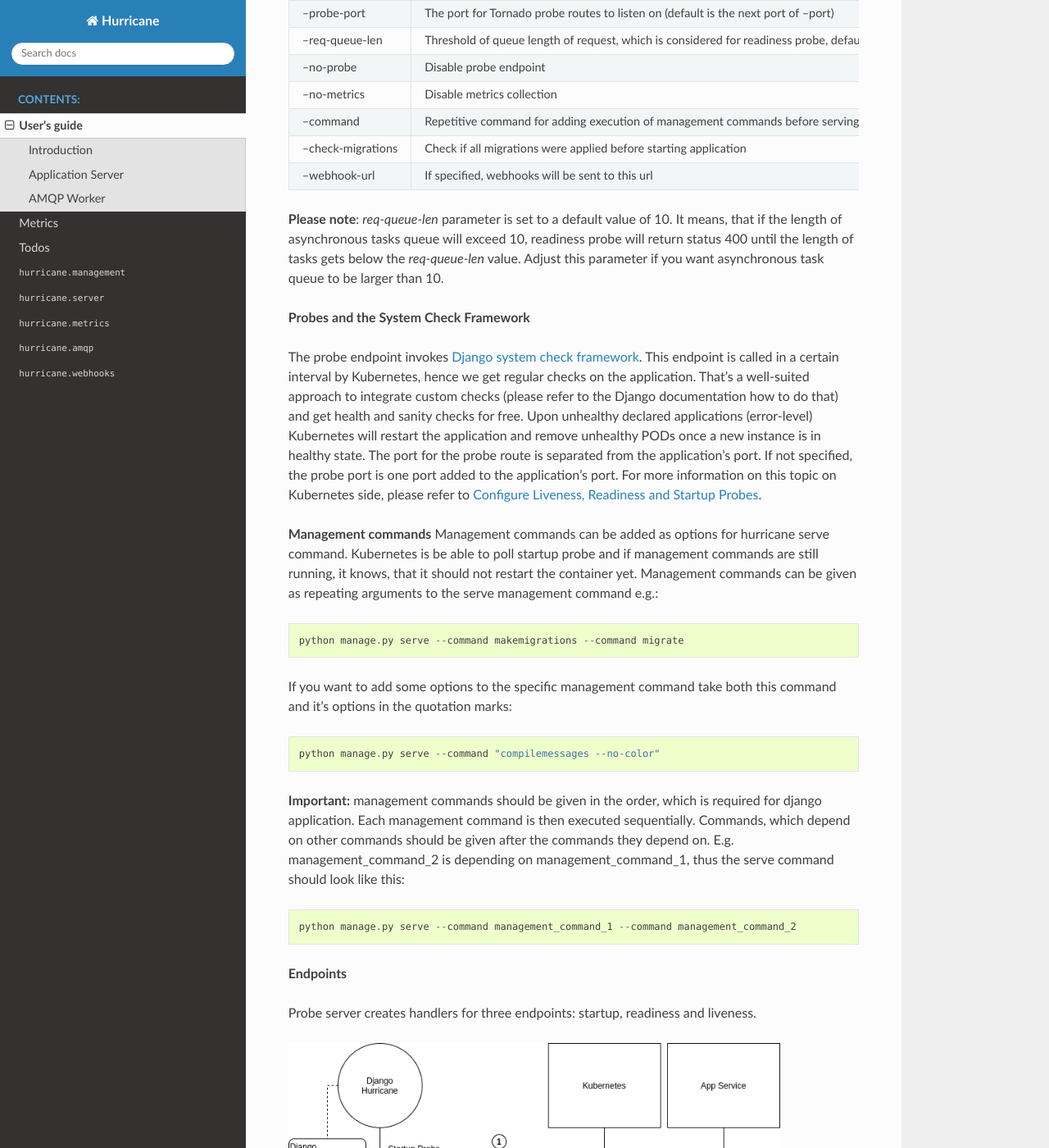
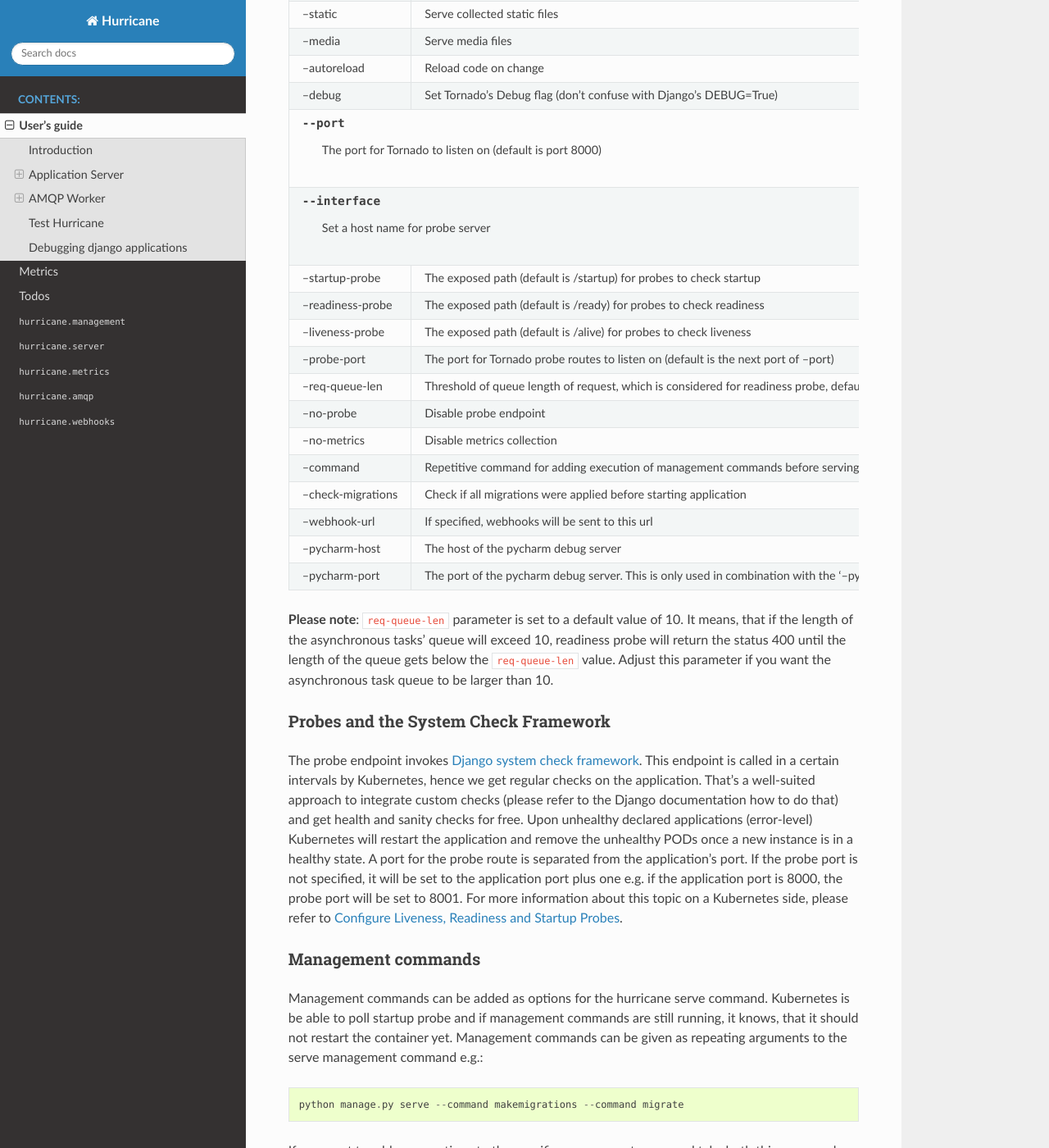
Before and after one commit to django-hurricane/django-hurricane, a Sphinx documentation site: the page built from docs/usage.rst, in a window 1280 px wide and 1400 px high, scrolled down 1729 px. Shown: the whole window at 82% size. Built offline with Sphinx 7.4.7 and the Read the Docs theme 2.0.0, drawn with Linux system fonts in a browser that asks for light colours; some of the changed text lies outside the part shown.

Commit message:
feat: add toc and missing info from readme

```diff
--- a/docs/usage.rst
+++ b/docs/usage.rst
@@ -1,6 +1,9 @@
 User's guide
 ============
 
+.. contents:: Table of Contents
+   :depth: 4
+   :local:
 
 Introduction
 ------------
@@ -24,24 +27,25 @@
 robust, scalable and secure applications with Django by leveraging the existing expertise of our favorite framework is
 the main goal of this initiative.
 
-Using Tornado-powered application server gives several advantages compared to the standard Django application server.
-It is single-threaded and at the same time non-blocking and includes a builtin IO Loop from
+Using a Tornado-powered application server gives several advantages compared to the standard Django application server.
+It is a single-threaded and at the same time a non-blocking server, that includes a builtin IO Loop from
 `asyncio <https://docs.python.org/3/library/asyncio.html>`_ library. Django application server is blocked while waiting
-for the client. On the other hand Tornado application server can handle processes asynchronously and thus is not blocked
-while waiting for the client or database. This also gives the possibility to run webhooks and other asynchronous tasks
+for the client. On the other hand a Tornado application server can handle processes asynchronously and thus is not blocked
+while waiting for the client or the database. This also gives the possibility to run webhooks and other asynchronous tasks
 directly in the application server, avoiding the usage of external asynchronous task queues such as Celery.
 
 Application Server
 ------------------
 
-**Run the application server**
+Run the application server
+^^^^^^^^^^^^^^^^^^^^^^^^^^
 
 In order to start the Django app run the management command *serve*:
 ::
    python manage.py serve
 
-It simply starts a Tornado-based application server ready to serve your Django application. No need for any other
-app server.
+This command simply starts a Tornado-based application server ready to serve your Django application.
+There is no need for any other application server.
 
 Command options for *serve*-command:
 
@@ -81,25 +85,34 @@
 +--------------------+-------------------------------------------------------------------------------------+
 | --webhook-url      | If specified, webhooks will be sent to this url                                     |
 +--------------------+-------------------------------------------------------------------------------------+
+| --pycharm-host     | The host of the pycharm debug server                                                |
++--------------------+-------------------------------------------------------------------------------------+
+| --pycharm-port     | The port of the pycharm debug server. This is only used in combination              |
+|                    | with the '--pycharm-host' option                                                    |
++--------------------+-------------------------------------------------------------------------------------+
 
-**Please note**: `req-queue-len` parameter is set to a default value of 10. It means, that if the length of
-asynchronous tasks queue will exceed 10, readiness probe will return status 400 until the length of tasks gets below the
-`req-queue-len` value. Adjust this parameter if you want asynchronous task queue to be larger than 10.
+**Please note**: :code:`req-queue-len` parameter is set to a default value of 10. It means, that if the length of the
+asynchronous tasks' queue will exceed 10, readiness probe will return the status 400 until the length of the queue
+gets below the :code:`req-queue-len` value. Adjust this parameter if you want the asynchronous task queue to be larger
+than 10.
 
-**Probes and the System Check Framework**
+Probes and the System Check Framework
+^^^^^^^^^^^^^^^^^^^^^^^^^^^^^^^^^^^^^
 
 The probe endpoint invokes `Django system check framework <https://docs.djangoproject.com/en/2.2/topics/checks/>`_.
-This endpoint is called in a certain interval by Kubernetes, hence we get regular checks on the application. That's
+This endpoint is called in a certain intervals by Kubernetes, hence we get regular checks on the application. That's
 a well-suited approach to integrate custom checks (please refer to the Django documentation how to do that) and get
 health and sanity checks for free. Upon unhealthy declared applications (error-level) Kubernetes will restart the
-application and remove unhealthy PODs once a new instance is in healthy state.
-The port for the probe route is separated from the application's port. If not specified, the probe port is one port
-added to the application's port. For more information on this topic on Kubernetes side, please refer to
+application and remove the unhealthy PODs once a new instance is in a healthy state.
+A port for the probe route is separated from the application's port. If the probe port is not specified, it
+will be set to the application port plus one e.g. if the application port is 8000, the probe port will be set to 8001.
+For more information about this topic on a Kubernetes side, please refer to
 `Configure Liveness, Readiness and Startup Probes <https://kubernetes.io/docs/tasks/configure-pod-container/configure-liveness-readiness-startup-probes/>`_.
 
 
-**Management commands**
-Management commands can be added as options for hurricane serve command. Kubernetes is be able to poll startup probe
+Management commands
+^^^^^^^^^^^^^^^^^^^
+Management commands can be added as options for the hurricane serve command. Kubernetes is be able to poll startup probe
 and if management commands are still running, it knows, that it should not restart the container yet. Management
 commands can be given as repeating arguments to the serve management command e.g.:
 ::
@@ -117,7 +130,8 @@
 ::
     python manage.py serve --command management_command_1 --command management_command_2
 
-**Endpoints**
+Endpoints
+^^^^^^^^^
 
 Probe server creates handlers for three endpoints: startup, readiness and liveness.
 
@@ -139,7 +153,8 @@
 commands does not block the main event loop and thus runs in a separate executor. Upon successful execution
 of management commands, the HTTP server is started.
 
-**Webhooks**
+Webhooks
+^^^^^^^^
 
 Webhooks can be specified as command options of *serve*-command. Right now, there are available two webhooks: startup-
 webhook and liveness-webhook. First is an indicator of the status of startup probe. Startup-webhook sends a status, and
@@ -151,34 +166,65 @@
 cannot handle webhook properly, an error or a warning will be logged. Response of the webhook should
 be 200 to indicate the success of receiving webhook.
 
-*Creating new webhook types*
+**Creating new webhook types**
 The new webhook types can be specified in an easy manner in the hurricane/webhooks/webhook_types.py file. They need to
 specify Webhook class as a parent class. After creating a new webhook class, you can specify a new argument of the
 management command to parametrize the url, to which webhook will be sent. Then, you can just create an object of webhook
 and run it at the place in code, where it should be executed. Run method should have several methods i.e. url (to which
 webhook should be sent) and status (webhook on success or failure).
 
-**Check migrations**
+Check migrations
+^^^^^^^^^^^^^^^^
 
 When check-migrations option is enabled, hurricane checks if database is available and subsequently checks if there are
 any unapplied migrations. It is executed in a separate thread, so the main thread with the probe server is not blocked.
 
-**Settings**
-`HURRICANE_VERSION` - is sent together with webhooks to distinguish between different versions.
+Settings
+^^^^^^^^
+:code:`HURRICANE_VERSION` - is sent together with webhooks to distinguish between different versions.
 
-**Logging**
+Logging
+^^^^^^^
 
 It should be ensured, that the *hurricane* logger is added to Django logging configuration, otherwise log outputs will
-not be displayed when application server will be started.
+not be displayed when application server will be started. Log level can be easily adjusted to own needs.
+
+Example:
+.. code-block:: python
+
+   LOGGING = {
+       "version": 1,
+       "disable_existing_loggers": True,
+       "formatters": {"console":
+                        {"format": "%(asctime)s %(levelname)-8s %(name)-12s %(message)s"}
+                     },
+       "handlers": {
+           "console": {
+               "class": "logging.StreamHandler",
+               "formatter": "console",
+               "stream": sys.stdout,
+           }
+       },
+       "root": {"handlers": ["console"], "level": "INFO"},
+       "loggers": {
+           "hurricane": {
+               "handlers": ["console"],
+               "level": os.getenv("HURRICANE_LOG_LEVEL", "INFO"),
+               "propagate": False,
+           },
+       },
+   }
+
 
 AMQP Worker
 -----------
 
-**Run the AMQP (0-9-1) Consumer**
+Run the AMQP (0-9-1) Consumer
+^^^^^^^^^^^^^^^^^^^^^^^^^^^^^
 
 In order to start the Django-powered AMQP consumer following *consume*-command can be used:
 ::
-    python manage.py consume HANLDER
+    python manage.py consume HANDLER
 
 This command starts a `Pika-based <https://pika.readthedocs.io/en/stable/>`_ amqp consumer which is observed by
 Kubernetes. The required *Handler* argument is the dotted path to an *_AMQPConsumer* implementation. Please use
@@ -248,11 +294,12 @@
 | --webhook-url    | If specified, webhooks will be sent to this url                                     |
 +------------------+-------------------------------------------------------------------------------------+
 
-**Please note**: `req-queue-len` parameter is set to a default value of 10. It means, that if the length of
+**Please note**: :code:`req-queue-len` parameter is set to a default value of 10. It means, that if the length of
 asynchronous tasks queue will exceed 10, readiness probe will return status 400 until the length of tasks gets below the
-`req-queue-len` value. Adjust this parameter if you want asynchronous task queue to be larger than 10.
+:code:`req-queue-len` value. Adjust this parameter if you want asynchronous task queue to be larger than 10.
 
-**Example AMQP Consumer**
+Example AMQP Consumer
+^^^^^^^^^^^^^^^^^^^^^
 
 Implementation of a basic AMQP handler with no functionality:
 
@@ -271,7 +318,8 @@
 ::
     python manage.py consume myamqp.consumer.MyTestHandler --queue my.test.topic --exchange test --amqp-host 127.0.0.1 --amqp-port 5672
 
-**Test Hurricane**
+Test Hurricane
+--------------
 
 In order to run the entire test suite following commands should be executed:
 ::
@@ -284,3 +332,42 @@
 **Important:** the AMQP testcase requires *Docker* to be accessible from the current user as it
 spins up a container with *RabbitMQ*. The AMQP consumer in a test mode will connect to
 it and exchange messages using the *TestPublisher* class.
+
+Debugging django applications
+-----------------------------
+Debugging a python/django or in fact any application running in a kubernetes cluster can be cumbersome. Some of the most
+common IDEs use different approaches to remote debugging:
+
+1. The `Microsoft Debug Adapter Protocol (DAP) <https://microsoft.github.io/debug-adapter-protocol/>`_ is used, among
+   others, by Visual Studio Code and Eclipse.
+   A full list of supporting IDE's can be found `here <https://microsoft.github.io/debug-adapter-protocol/implementors/tools/>`_.
+   Here, the application itself must listen on a port and wait for the debug client (in this case: the IDE's debug UI)
+   to connect.
+2. Pycharm, which uses the `pydevd <https://github.com/fabioz/PyDev.Debugger>`_ debugger, sets up a debug server (you will have to configure a host
+   and a port in your IDE debug run config) and waits for the application to connect. Therefore, the application must
+   know where to reach the debug server.
+
+Both approaches would usually require the application to contain code that is specific to the IDE/protocol used by the
+developer. Django-hurricane supports these two approaches without the need for changes to your django project:
+
+1. For the Debug Adapter Protocol (Visual Studio Code, Eclipse, ...)
+
+   * a. Install Djanog-hurricane with the "debug" option: :code:`pip install django-hurricane[debug]`.
+
+   * b. Run it with the "--debugger" flag, e.g.: :code:`python manage.py serve --debugger`.
+
+   * c. Optionally, provide a port (default: 5678), e.g.: :code:`python manage.py serve --debugger --debugger-port 1234`.
+Now you can connect your IDE's remote debug client (configure the appropriate host and port).
+
+2. For working with the Pycharm debugger:
+
+   * a. Install Djanog-hurricane with the "pycharm" option: :code:`pip install django-hurricane[pycharm]`.
+
+   * b. Configure the remote debug server in Pycharm and start it.
+
+   * c. Run your app with the "--pycharm-host" and "--pycharm-port" flags, e.g.: :code:`python manage.py serve --pycharm-host 127.0.0.1 --pycharm-port 1234`.
+
+Now the app should connect to the debug server. Upon connection, the execution will halt. You must resume it from Pycharm's debugger UI.
+
+For both approaches, you may have to configure path mappings in your IDE that map your local source code directories to
+the corresponding locations inside the running container (e.g. "/home/me/proj/src" -> "/app").
```
